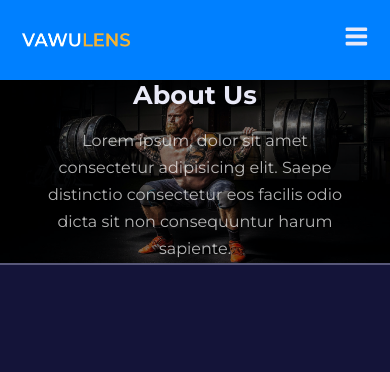
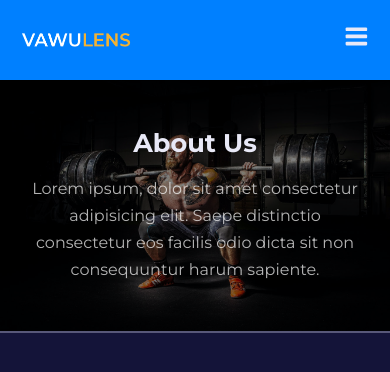
Before and after one commit to erickdc7/react-trainer-website, a React (Create React App) app: page /about in a window 390 px wide. Shown: the top 372 px of the page. Built offline with nearby package versions, Linux system fonts and the light colour scheme; the HTML template or start-up script is replaced by a standard one.

Commit message:
media queries in small screens header__content styles added to index.css

```diff
--- a/src/index.css
+++ b/src/index.css
@@ -235,4 +235,13 @@ section {
   .header {
     height: fit-content;
   }
+
+  .header__content {
+    width: var(--container-width-md);
+    padding: 3rem 0;
+  }
+
+  .header__content p {
+    font-size: 0.85;
+  }
 }
```
